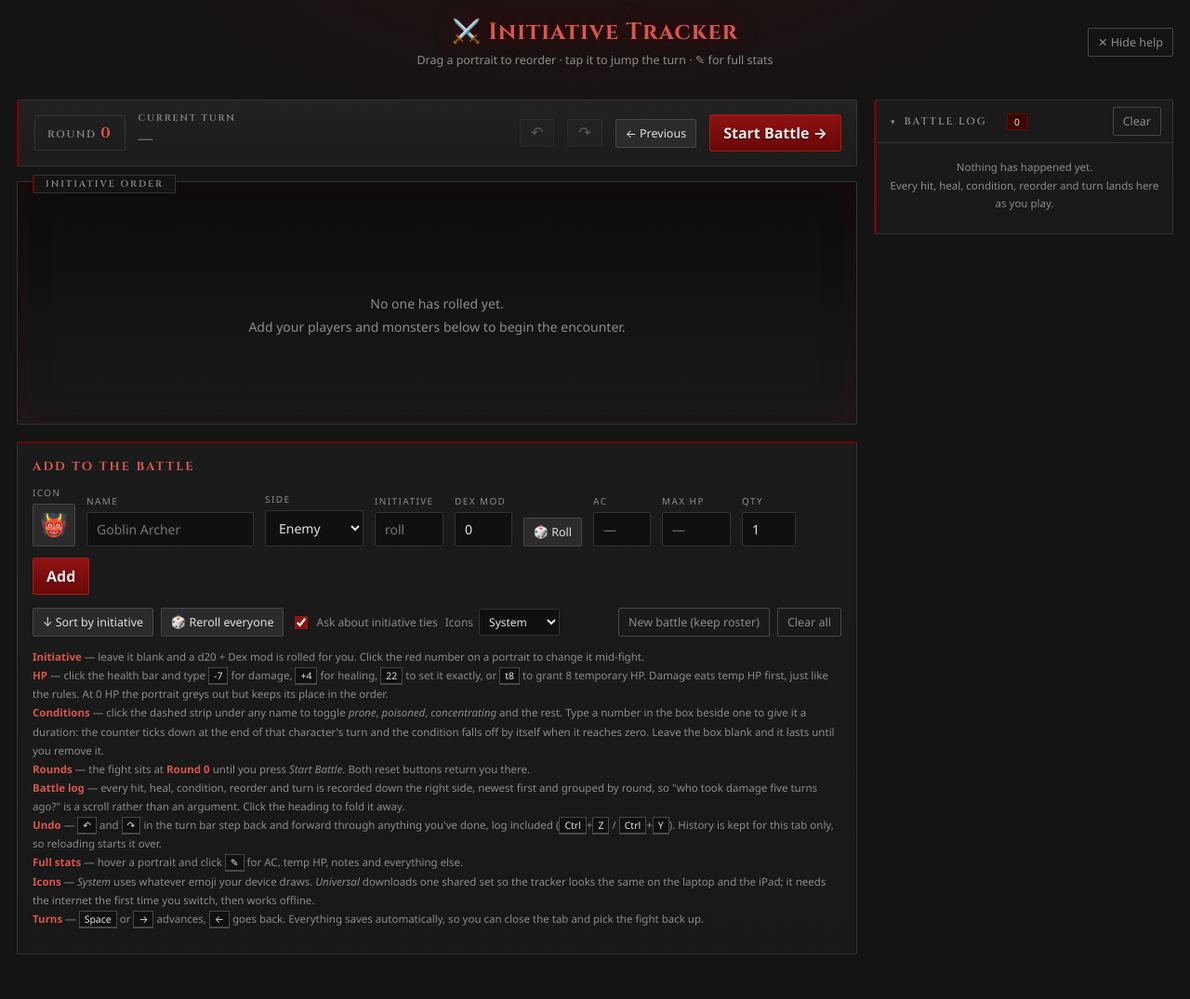
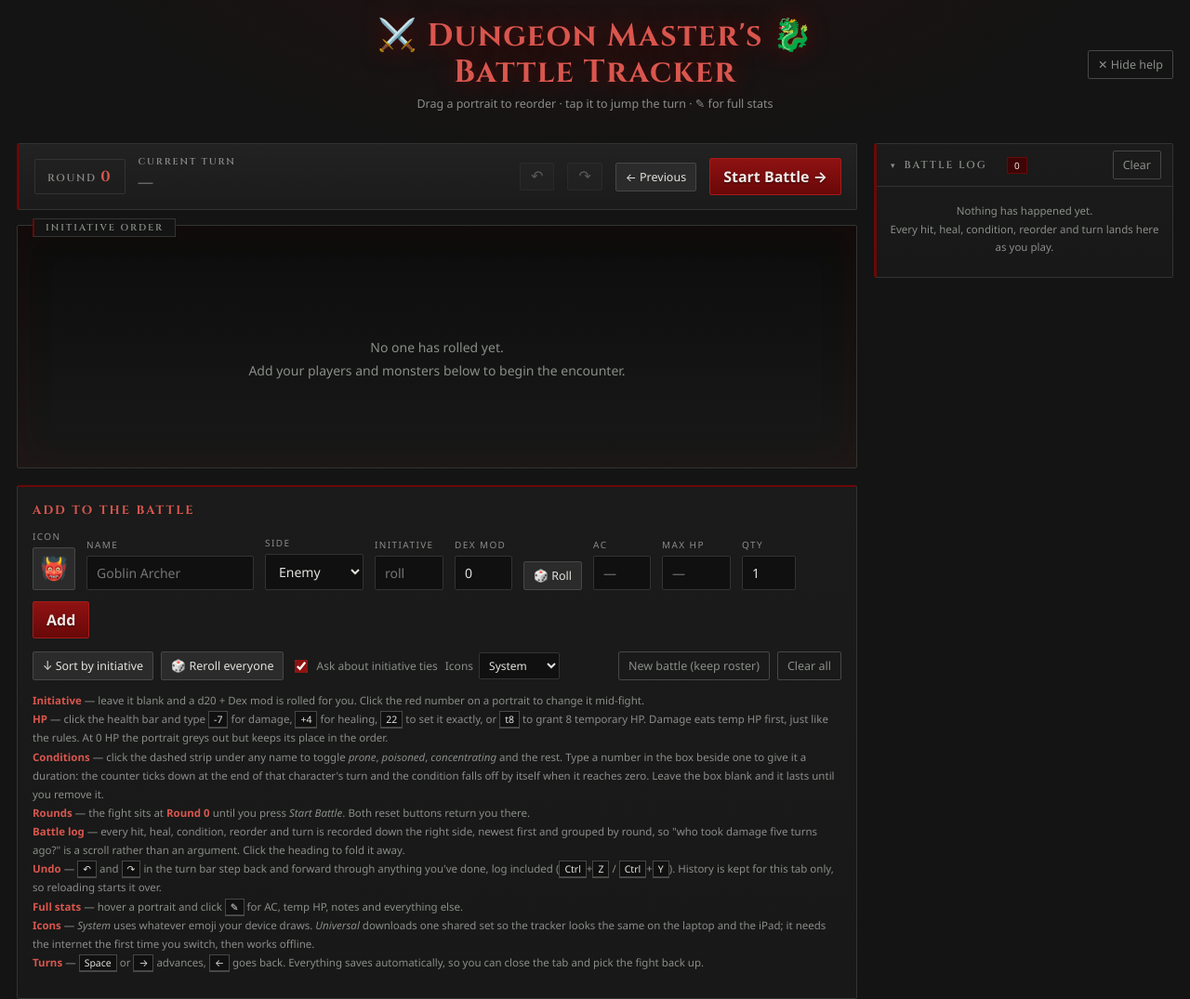
Before and after one commit to brijettesj/Battle-Initiative-Tracker, a plain HTML site: page index.html in a window 1280 px wide. Shown: the whole page at 93% size. Drawn offline with Linux system fonts and the light colour scheme.

Commit message:
Rename to Dungeon Master's Battle Tracker
Two-line centred heading, 25px to 34px (26px on narrow screens), with
line-height tightened to 1.15 so the two lines read as one block.
Document title and the iOS home-screen name follow the new name.

```diff
--- a/index.html
+++ b/index.html
@@ -6,8 +6,8 @@
 <meta name="theme-color" content="#131413">
 <meta name="apple-mobile-web-app-capable" content="yes">
 <meta name="apple-mobile-web-app-status-bar-style" content="black-translucent">
-<meta name="apple-mobile-web-app-title" content="Initiative">
-<title>Initiative Tracker</title>
+<meta name="apple-mobile-web-app-title" content="Battle Tracker">
+<title>Dungeon Master's Battle Tracker</title>
 <link rel="preconnect" href="https://fonts.googleapis.com">
 <link rel="preconnect" href="https://fonts.gstatic.com" crossorigin>
 <link href="https://fonts.googleapis.com/css2?family=Cinzel:wght@600;700&display=swap" rel="stylesheet">
@@ -74,7 +74,10 @@
   header{grid-column:1 / -1;display:grid;grid-template-columns:1fr auto 1fr;align-items:center;gap:10px;margin-bottom:16px}
   .head-mid{grid-column:2;text-align:center}
   .head-right{grid-column:3;display:flex;justify-content:flex-end}
-  header h1{font-size:25px;margin:0;color:var(--accent);text-shadow:0 0 20px rgba(105,8,8,.85)}
+  header h1{
+    font-size:34px;line-height:1.15;margin:0;color:var(--accent);
+    text-shadow:0 0 22px rgba(105,8,8,.85);
+  }
   header .sub{display:block;color:var(--muted);font-size:12.5px;margin-top:5px}
   /* the help toggle hides the subtitle and the instructions block together */
   body.no-help header .sub{display:none}
@@ -426,7 +429,7 @@
   }
   @media (max-width:640px){
     #f-name{width:100%}
-    header h1{font-size:20px}
+    header h1{font-size:26px}
   }
 </style>
 </head>
@@ -435,7 +438,10 @@
 
   <header>
     <div class="head-mid">
-      <h1><span class="emo">⚔️</span> Initiative Tracker</h1>
+      <h1>
+        <span class="emo">⚔️</span> Dungeon Master's <span class="emo">🐉</span><br>
+        Battle Tracker
+      </h1>
       <span class="sub">Drag a portrait to reorder · tap it to jump the turn · ✎ for full stats</span>
     </div>
     <div class="head-right">
```
Also changed, not shown: README.md.
